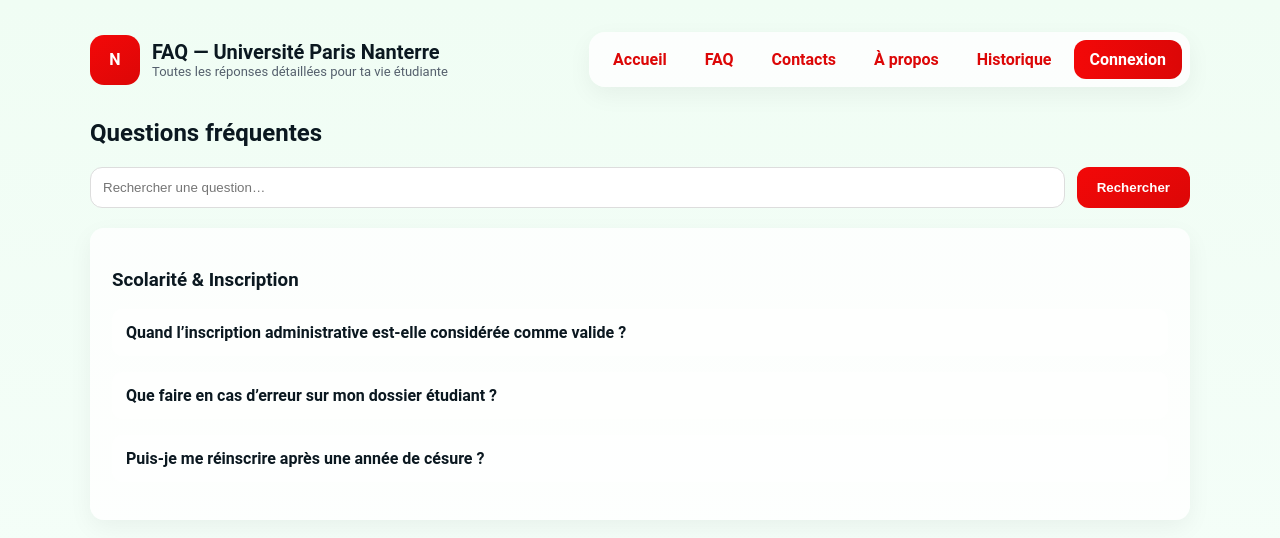
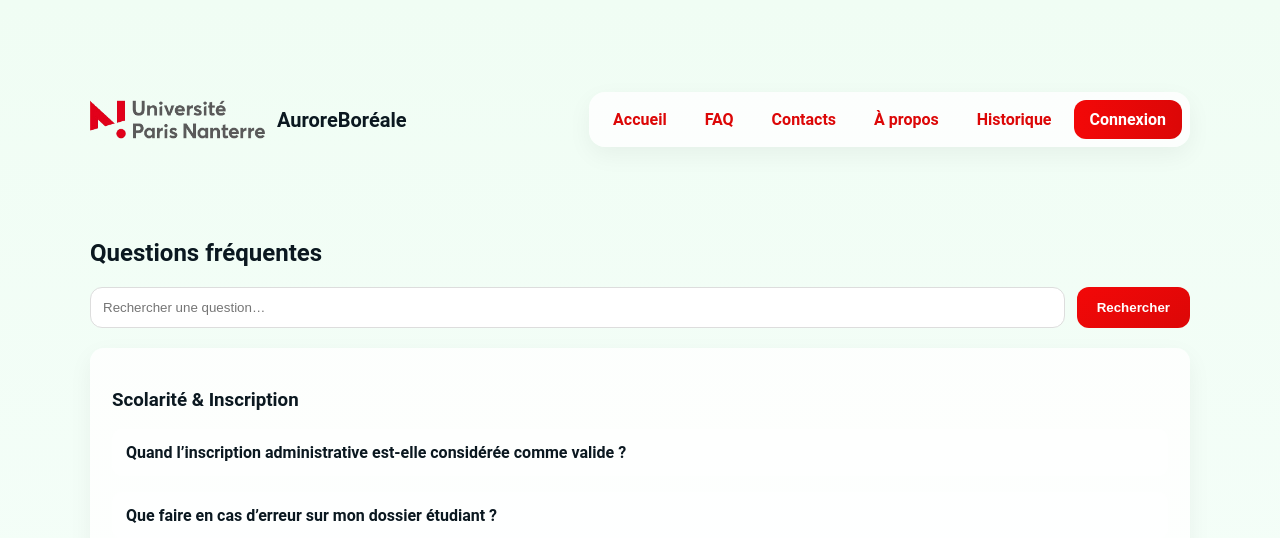
Before and after one commit to MoiToiLuii/AuroreBor-ale, a Flask app: page /faq in a window 1280 px wide. Shown: the top 538 px of the page. Run offline with Flask 3, Linux system fonts and the light colour scheme.

Commit message:
faq.html

```diff
--- a/AuroreBor-ale-main/templates/faq.html
+++ b/AuroreBor-ale-main/templates/faq.html
@@ -3,7 +3,7 @@
 <head>
 <meta charset="utf-8" />
 <meta name="viewport" content="width=device-width,initial-scale=1" />
-<title>FAQ — Université Paris Nanterre</title>
+<title>FAQ-AuroreBoréale</title>
 
 <style>
 :root{
@@ -36,11 +36,21 @@ header{
 
 .brand{display:flex;gap:12px;align-items:center;}
 .logo{
-  width:50px;height:50px;
-  background:linear-gradient(145deg,var(--accent),var(--accent-2));
+  width:175px;          /* logo plus grand */
+  height:175px;
   border-radius:14px;
-  color:white;font-weight:700;
-  display:flex;align-items:center;justify-content:center;
+  background:transparent; /* PAS DE FOND */
+  display:flex;
+  align-items:center;
+  justify-content:center;
+}
+
+/* MODIF LOGO */
+.logo img{
+  width:100%;
+  height:100%;
+  object-fit:contain;
+  padding:4px;
 }
 
 nav{
@@ -111,12 +121,12 @@ footer{text-align:center;color:var(--muted);margin-top:40px;}
 
 <header>
   <div class="brand">
-    <div class="logo">N</div>
+    <div class="logo">
+      <img src="{{ url_for('static', filename='img/logo-nanterre.png') }}"
+           alt="Université Paris Nanterre">
+    </div>
     <div>
-      <h1 style="margin:0;font-size:20px">FAQ — Université Paris Nanterre</h1>
-      <p style="margin:0;font-size:13px;color:var(--muted)">
-        Toutes les réponses détaillées pour ta vie étudiante
-      </p>
+      <h1 style="margin:0;font-size:20px">AuroreBoréale</h1>
     </div>
   </div>
 
```
